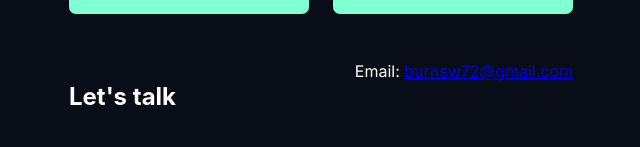
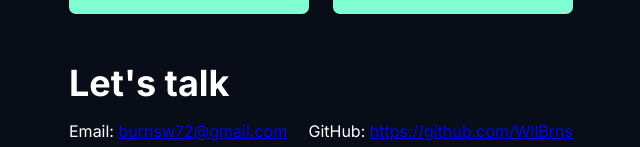
Before and after one commit to WllBrns/wllbrns.github.io, a React (Create React App) app: page / in a window 1280 px wide. Shown: the part 720-867 px from the top of the page, without its empty margins (319-959 px from the left). Built offline with nearby package versions, Linux system fonts and the light colour scheme.

Commit message:
Added class name to contact section header

```diff
--- a/src/App.js
+++ b/src/App.js
@@ -57,9 +57,9 @@
       </div>
 
       <div className="Section">
-        <h2>Let's talk</h2>
+        <h2 className="SectionHeader">Let's talk</h2>
         <p>
-          Email: <a href="mailto: burnsw72@gmail.com"> burnsw72@gmail.com</a>
+          Email: <a href="burnsw72@gmail.com"> burnsw72@gmail.com</a>
         </p>
         <p>
           GitHub:{" "}
```
